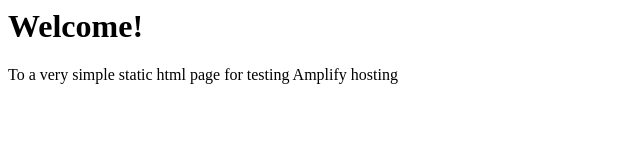
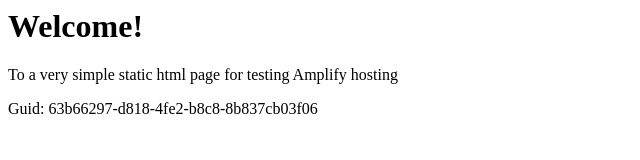
Before and after one commit to aws-aemilia-hkg/Github-PR-Commit-Integration-Test-DoNotTouch-GitH-MJCD6L4M-v1-preprod-ap-east-1, a website: page src/index.html in a window 1280 px wide. Shown: the whole page, without its empty margins (0-640 px from the left). Drawn offline with Linux system fonts and the light colour scheme.

Commit message:
commit from integ tests

```diff
--- a/src/index.html
+++ b/src/index.html
@@ -1,3 +1,5 @@
+
+
 <html lang="en">
 
 <head>
@@ -10,6 +12,6 @@
 <body>
     <h1>Welcome!</h1>
     <p>To a very simple static html page for testing Amplify hosting</p>
-</body>
+    <p>Guid: 63b66297-d818-4fe2-b8c8-8b837cb03f06</p></body>
 
 </html>
```
